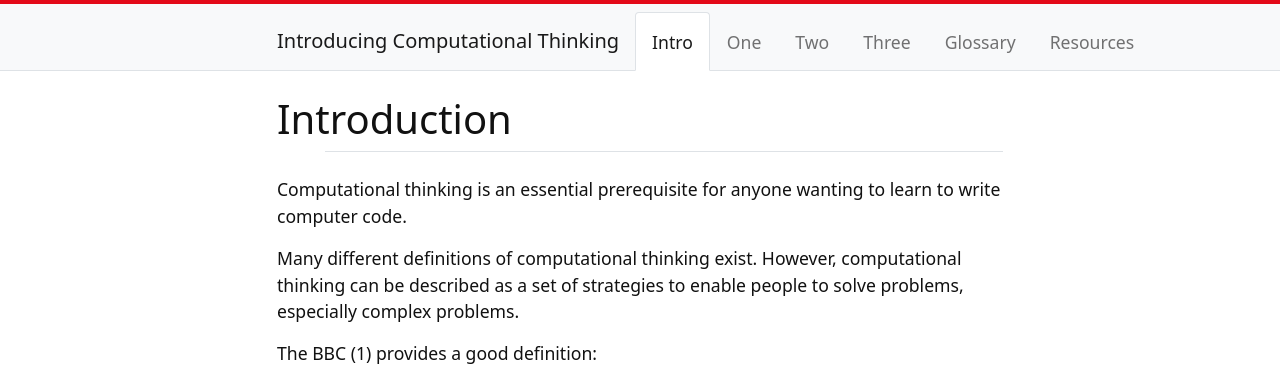
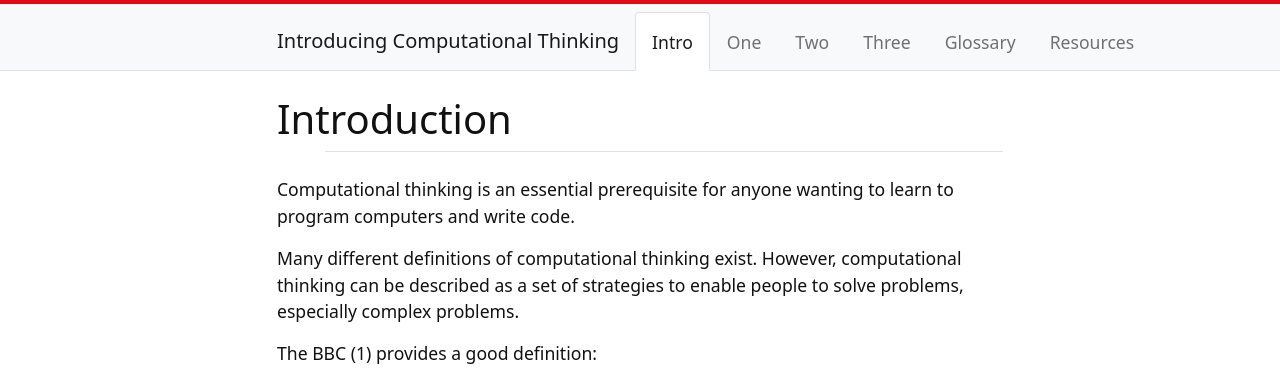
Before and after one commit to weaverbel/intro-computational-thinking, a Jekyll site: the page built from content/0-intro.md, in a window 1280 px wide. Shown: the top 372 px of the page. Built offline with Jekyll 4.4.1, drawn with Linux system fonts in a browser that asks for light colours.

Commit message:
Update 0-intro.md
add words to sentence one

```diff
--- a/content/0-intro.md
+++ b/content/0-intro.md
@@ -3,7 +3,7 @@ title: Introduction
 nav: Intro
 ---
 
-Computational thinking is an essential prerequisite for anyone wanting to learn to write computer code.
+Computational thinking is an essential prerequisite for anyone wanting to learn to program computers and write code.
 
 Many different definitions of computational thinking exist. However, computational thinking can be described as a set of strategies to enable people to solve problems, especially complex problems.
 
```
